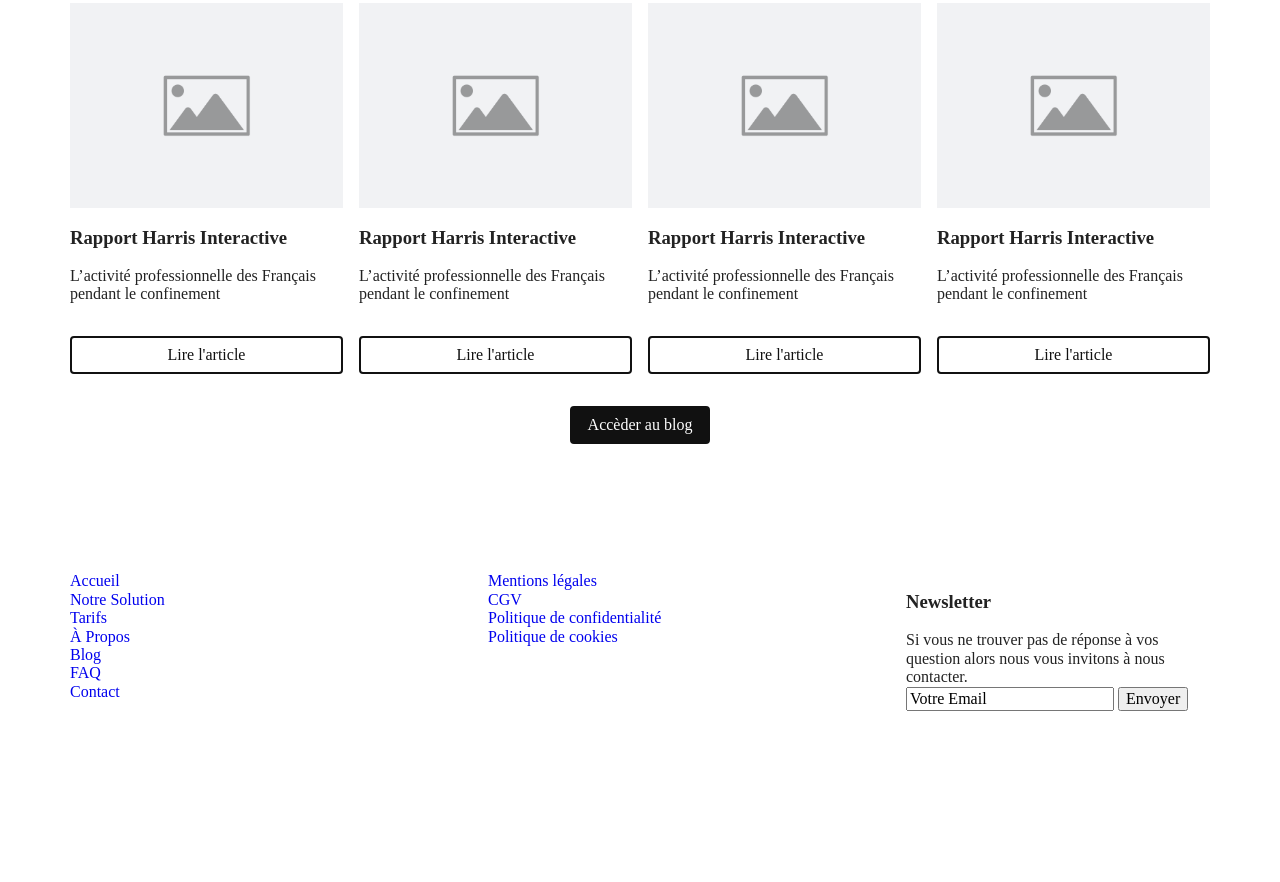
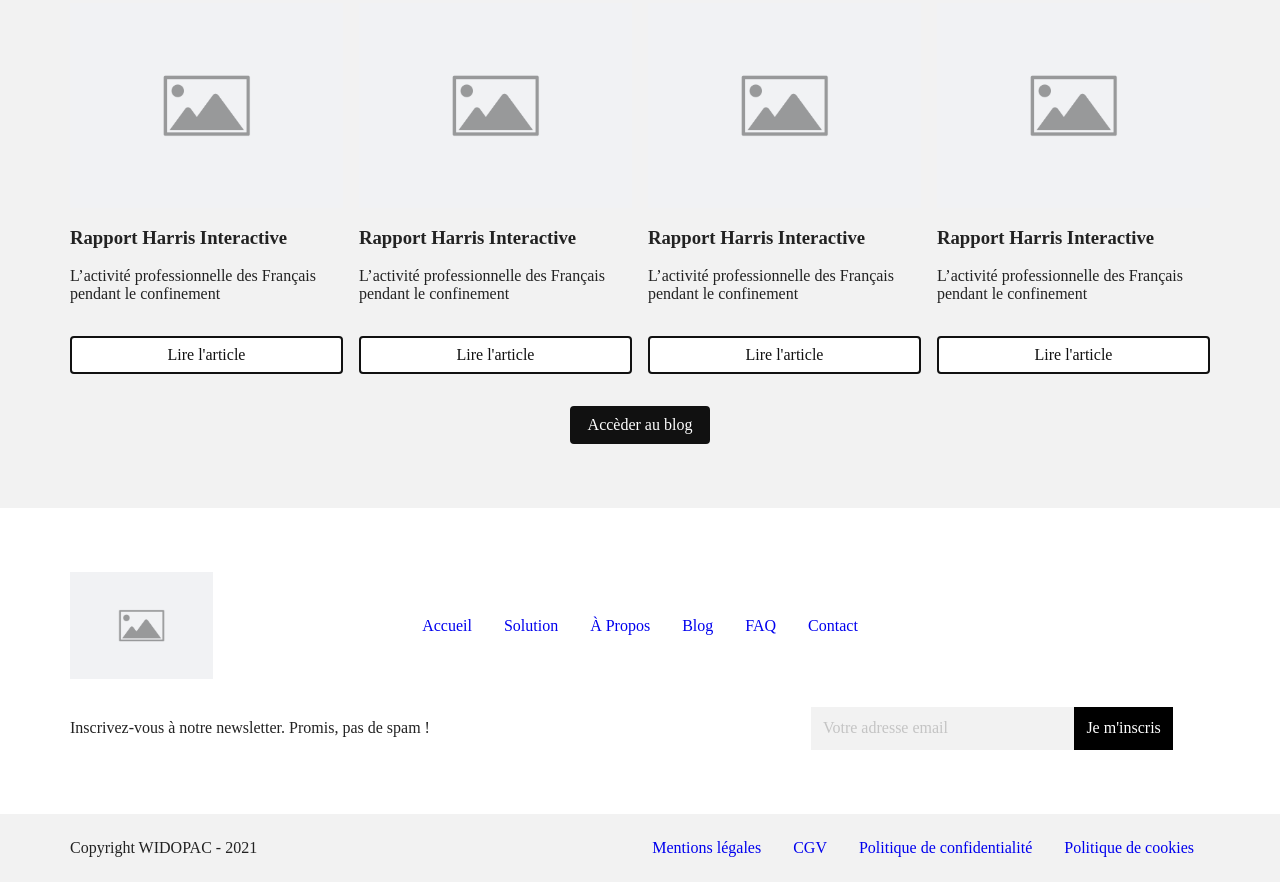
Before and after one commit to ggxm-ecv/Offishall, a website built with Parcel: page index.html in a window 1280 px wide. Shown: the part 3004-3886 px from the top of the page. Before the commit the page ends 3779 px from the top, so only its background shows below. Built offline with nearby package versions, Linux system fonts and the light colour scheme.

Commit message:
finalisation structure homepage

```diff
--- a/index.html
+++ b/index.html
@@ -214,28 +214,34 @@
 
   <footer class="footer">
     <div class="footer__wrapper container">
+      <div class="footer__wrapper-nav">
+        <img class="footer__logo" src="img/placeholder-image.png" alt="">
         <ul class="footer__nav-items">
           <li class="footer__nav-item"><a href="/">Accueil</a></li>
-        <li class="footer__nav-item"><a href="/solution.html">Notre Solution</a></li>
-        <li class="footer__nav-item"><a href="#tarif">Tarifs</a></li>
+          <li class="footer__nav-item"><a href="/solution.html">Solution</a></li>
           <li class="footer__nav-item"><a href="/a-propos.html">À Propos</a></li>
           <li class="footer__nav-item"><a href="/blog.html">Blog</a></li>
           <li class="footer__nav-item"><a href="/faq.html">FAQ</a></li>
           <li class="footer__nav-item"><a href="/contact.html">Contact</a></li>
         </ul>
+      </div>
+      <div class="newsletter">
+        <p class="txt">Inscrivez-vous à notre newsletter. Promis, pas de spam !</p>
+        <form class="newsletter__form" action="" method="">
+          <input type="text" name="Email" placeholder="Votre adresse email">
+          <input type="submit" name="" value="Je m'inscris">
+        </form>
+      </div>
+    </div>
+    <div class="copyright">
+      <div class="copyright__items container">
+        <p>Copyright WIDOPAC - 2021</p>
         <ul class="footer__nav-items">
           <li class="footer__nav-item"><a href="#">Mentions légales</a></li>
           <li class="footer__nav-item"><a href="#">CGV</a></li>
           <li class="footer__nav-item"><a href="#">Politique de confidentialité</a></li>
           <li class="footer__nav-item"><a href="#">Politique de cookies</a></li>
         </ul>
-      <div class="newsletter">
-        <h3 class="heading h3">Newsletter</h3>
-        <p class="txt">Si vous ne trouver pas de réponse à vos question alors nous vous invitons à nous contacter.</p>
-        <form class="newsletter__form" action="" method="">
-          <input type="text" name="Email" value="Votre Email">
-          <input type="submit" name="" value="Envoyer">
-        </form>
       </div>
     </div>
   </footer>
--- a/sass/style.scss
+++ b/sass/style.scss
@@ -298,6 +298,7 @@
 
 .blog {
   padding: 64px 0;
+  background-color: #F2F2F2;
 }
 
 .blog__wrapper {
@@ -332,11 +333,72 @@
 *******************************************/
 
 .footer {
-  padding: 64px 0;
+  .copyright {
+    padding: 17px 0;
+    background-color: #F2F2F2;
+    &__items {
+      display: flex;
+      justify-content: space-between;
+      align-items: center;
+      .footer__nav-items {
+        display: flex;
+        a {
+          display: block;
+          padding: 8px 16px;
+        }
+      }
+    }
+  }
 }
 
 .footer__wrapper {
-  display: grid;
-  grid-template-columns: 1fr 1fr 1fr;
-  column-gap: 10%;
+  // display: grid;
+  // grid-template-columns: 1fr 1fr 1fr;
+  // column-gap: 10%;
+  padding: 64px 0 64px 0;
+  &-nav {
+    display: grid;
+    grid-template-columns: 1fr 6fr 1fr;
+    justify-content: space-between;
+    align-items: center;
+    margin-bottom: 28px;
+    .footer__logo {
+      width: 160px;
+    }
+    .footer__nav-items {
+      display: flex;
+      margin: auto;
+      &:first-child {
+        margin-left: 0;
+      }
+      a {
+        display: block;
+        padding: 8px 16px;
+      }
+    }
+  }
+  .newsletter {
+    display: flex;
+    align-items: center;
+    justify-content: space-between;
+    &__form {
+      width: 35%;
+      input[type=text] {
+        width: 60%;
+        padding: 12px;
+        border: none;
+        background-color: #F2F2F2;
+        &::placeholder {
+          color: #C4C4C4;
+        }
+      }
+      input[type=submit] {
+        background-color: #000000;
+        color: #ffffff;
+        border: none;
+        padding: 12px;
+        margin-left: -4px;
+      }
+    }
+  }
 }
```
Also changed, not shown: css/style.css, 1 other file. Lines whose indentation alone changed are shown as unchanged.
